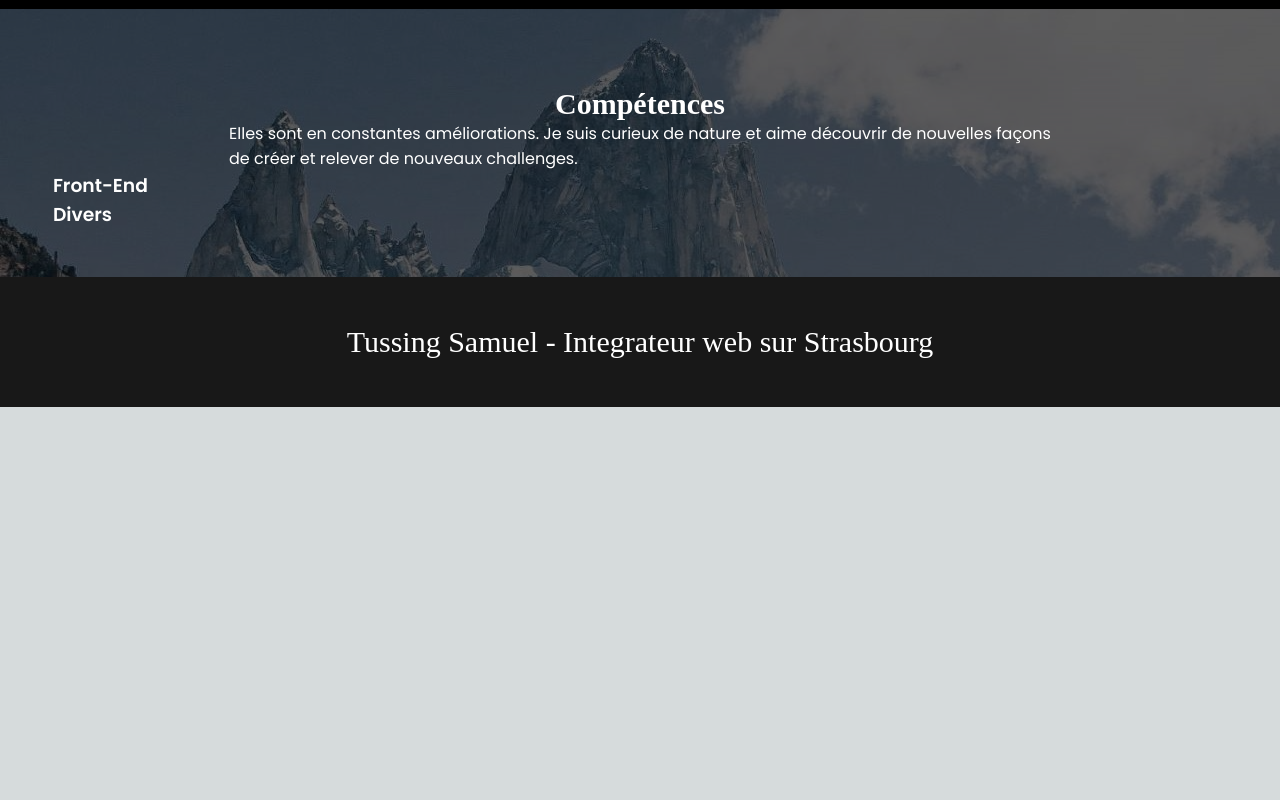
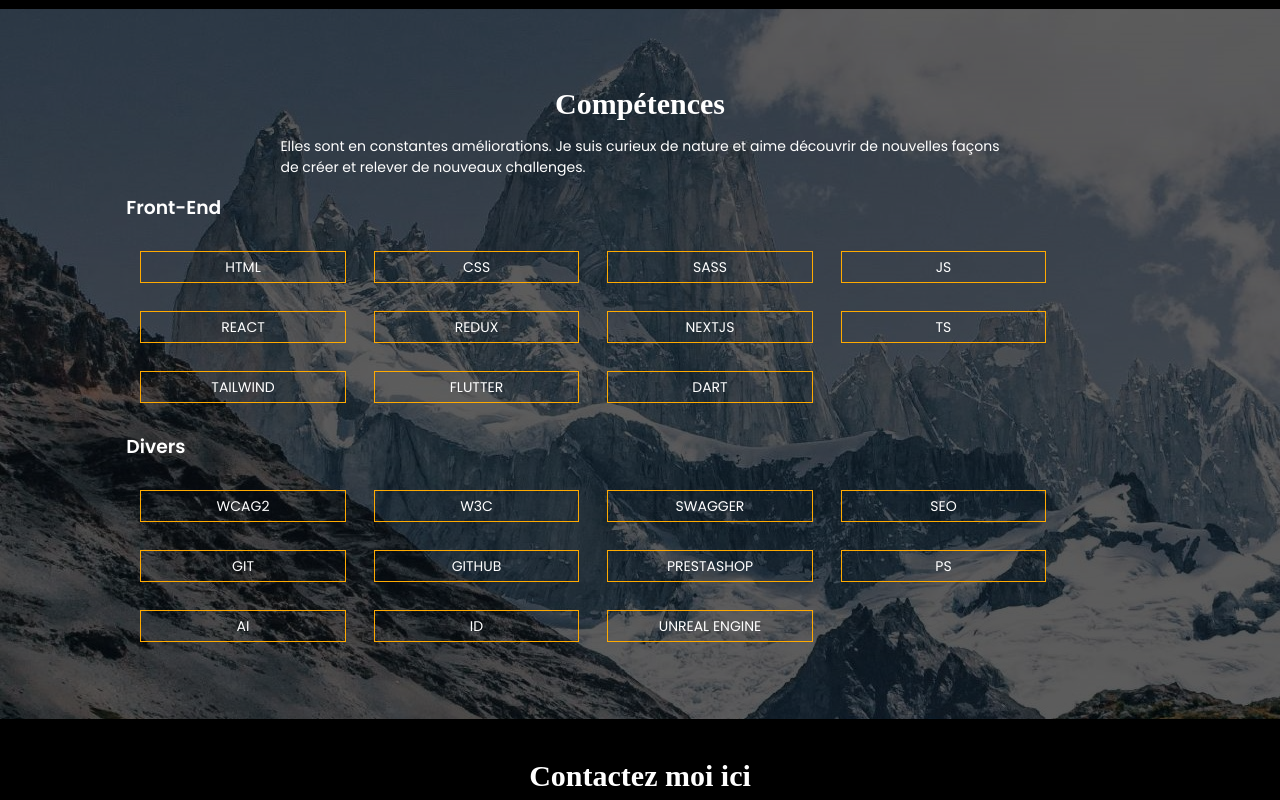
Before and after one commit to SamuelTussing/portfolio, a Next.js app: page /apropos in a window 1280 px wide. Shown: the part 1380-2180 px from the top of the page. Before the commit the page ends 1787 px from the top, so only its background shows below. Built offline with nearby package versions, Linux system fonts and the light colour scheme.

Commit message:
page apropos fini

```diff
--- a/src/app/apropos/page.jsx
+++ b/src/app/apropos/page.jsx
@@ -3,8 +3,11 @@ import styles from '../../styles/page.module.scss'
 import Footer from '../../component/footer/footer'
 import Photo from "../../../public/img/portrait.jpg"
 import Competence from '@/component/competence/competence'
+import datas from "../../data/data.json"
+import Contact from '@/component/contact/contact'
 
 export default function APropos() {
+    console.log(datas[0].front)
   return (
     <main className={styles.main}>
         <div className={styles.PageAPContainer}>
@@ -49,6 +52,7 @@ export default function APropos() {
 
         </div>
         <Competence/>
+        <Contact/>
         <Footer/>
     </main>
   )
--- /dev/null
+++ b/src/app/portfolio/_pageportfolio.scss
@@ -0,0 +1,16 @@
+@import "../../styles/variables";
+
+
+
+@media screen and (min-width: 320px){
+
+
+
+
+ }
+
+@media screen and (min-width: 768px){
+
+
+
+ }
--- a/src/component/button/button.jsx
+++ b/src/component/button/button.jsx
@@ -1,4 +1,3 @@
-import Image from "next/image";
 import styles from "@/styles/page.module.scss"
 
 
--- a/src/component/competence/_competence.scss
+++ b/src/component/competence/_competence.scss
@@ -28,10 +28,19 @@
     .Competencestext{
         width: 70%;
         text-align: justify;
+        margin: 0px 15px;
+        margin: 15px 0px;
+        font-size: 14px;
     }
     .CompetencesFront{
         width: 100%;
         color: white;
+    }
+    .CompetencesFrontList{
+        display: flex;
+        flex-direction: row;
+        flex-wrap: wrap;
+        margin: 15px 0px;
     }
 
 
--- a/src/component/competence/competence.jsx
+++ b/src/component/competence/competence.jsx
@@ -1,9 +1,16 @@
-import Image from "next/image";
+"use client"
+import React from "react"
 import styles from "@/styles/page.module.scss"
+import competences from "../../data/competences.json"
+import Vignette from "../vignette/vignette"
 
 
 
 const Competence = () =>{
+
+   let front = competences[0].front
+   let divers = competences[0].divers
+
     return(
         <div className={styles.PortfolioBGContainer}>
             <div className={styles.PortfolioContainer}>
@@ -16,9 +23,26 @@ const Competence = () =>{
 
                     <div className={styles.CompetencesFront}>
                         <h3>Front-End</h3>
+                        <div className={styles.CompetencesFrontList}>
+                           {front.map(item =>(
+                            <Vignette
+                            text={item}
+                            key={item}
+                            />
+
+                        ))}
+                        </div>
                     </div>
                     <div className={styles.CompetencesFront}>
                         <h3>Divers</h3>
+                        <div className={styles.CompetencesFrontList}>
+                           {divers.map(item =>(
+                            <Vignette
+                            text={item}
+                            key={item}
+                            />
+                        ))}
+                        </div>
                     </div>
                 </div>
 
--- a/src/component/portfolio/portfolio.jsx
+++ b/src/component/portfolio/portfolio.jsx
@@ -2,6 +2,7 @@
 import styles from "@/styles/page.module.scss"
 import Card from "../card/card"
 import data from '../../data/data.json';
+//import datas from '../../data/competences.json';
 import { useState } from "react";
 import Image from "next/image";
 import ArrowLeft from "../../../public/img/arrow_left.png"
@@ -15,6 +16,7 @@ const Portfolio = () => {
     const [CurrentIndex, SetCurrentIndex] = useState(0);
     let nbrProjets = data.length;
     let projet = data;
+    //console.log(datas[0].front)
 
     const previousImage = () => {
         // Fonction pour afficher l'image précédente
--- /dev/null
+++ b/src/component/vignette/_vignette.scss
@@ -0,0 +1,40 @@
+@import "../../styles/variables";
+
+
+
+@media screen and (min-width: 320px){
+
+    .Vignette{
+        border: solid 1px $color-primary;
+        margin: 9px;
+        height: 2rem;
+        width: 20%;
+        display: flex;
+        align-items: center;
+        justify-content: center;
+
+    }
+
+
+    .VignetteText{
+        color: white;
+        font-size: 14px;
+    }
+
+
+ }
+
+@media screen and (min-width: 768px){
+
+    .Vignette{
+        border: solid 1px $color-primary;
+        margin: 14px;
+        height: 2rem;
+        width: 20%;
+        display: flex;
+        align-items: center;
+        justify-content: center;
+
+    }
+
+ }
--- /dev/null
+++ b/src/component/vignette/vignette.jsx
@@ -0,0 +1,15 @@
+import styles from "@/styles/page.module.scss"
+
+
+
+const Vignette = ({text}) =>{
+    return(
+        <div className={styles.Vignette}>
+            <span className={styles.VignetteText}>{text}</span>
+        </div>
+
+
+    )
+}
+
+export default Vignette
--- /dev/null
+++ b/src/data/competences.json
@@ -0,0 +1,11 @@
+
+    [
+        {
+            "front": [
+            "HTML","CSS","SASS","JS","REACT","REDUX","NEXTJS","TS","TAILWIND","FLUTTER","DART"
+            ],
+            "divers": [
+            "WCAG2","W3C","SWAGGER","SEO","GIT","GITHUB","PRESTASHOP","PS","AI","ID","UNREAL ENGINE"
+            ]
+        }
+    ]
--- a/src/styles/page.module.css
+++ b/src/styles/page.module.css
@@ -1104,6 +1104,46 @@
   }
 }
 @media screen and (min-width: 320px) {
+  .title {
+    font-family: "Playfair Display";
+    font-weight: 500;
+    font-size: 30px;
+    color: white;
+  }
+  .title2 {
+    font-family: "Playfair Display";
+    font-weight: 500;
+    font-size: 20px;
+    color: white;
+  }
+  .titleXL {
+    font-family: "Playfair Display";
+    font-weight: 600;
+    font-size: 60px;
+    color: white;
+  }
+}
+@media screen and (min-width: 768px) {
+  .title {
+    font-family: "Playfair Display";
+    font-weight: 500;
+    font-size: 40px;
+    color: white;
+  }
+  .title2 {
+    font-family: "Playfair Display";
+    font-weight: 500;
+    font-size: 30px;
+    color: white;
+  }
+  .titleXL {
+    font-family: "Playfair Display";
+    font-weight: 500;
+    font-size: 60px;
+    color: white;
+  }
+}
+@media screen and (min-width: 320px) {
   .Competencestitle {
     font-family: "Playfair Display";
     font-weight: 600;
@@ -1128,10 +1168,85 @@
   .Competencestext {
     width: 70%;
     text-align: justify;
+    margin: 0px 15px;
+    margin: 15px 0px;
+    font-size: 14px;
   }
   .CompetencesFront {
     width: 100%;
     color: white;
+  }
+  .CompetencesFrontList {
+    display: flex;
+    flex-direction: row;
+    flex-wrap: wrap;
+    margin: 15px 0px;
+  }
+}
+@media screen and (min-width: 320px) {
+  .title {
+    font-family: "Playfair Display";
+    font-weight: 500;
+    font-size: 30px;
+    color: white;
+  }
+  .title2 {
+    font-family: "Playfair Display";
+    font-weight: 500;
+    font-size: 20px;
+    color: white;
+  }
+  .titleXL {
+    font-family: "Playfair Display";
+    font-weight: 600;
+    font-size: 60px;
+    color: white;
+  }
+}
+@media screen and (min-width: 768px) {
+  .title {
+    font-family: "Playfair Display";
+    font-weight: 500;
+    font-size: 40px;
+    color: white;
+  }
+  .title2 {
+    font-family: "Playfair Display";
+    font-weight: 500;
+    font-size: 30px;
+    color: white;
+  }
+  .titleXL {
+    font-family: "Playfair Display";
+    font-weight: 500;
+    font-size: 60px;
+    color: white;
+  }
+}
+@media screen and (min-width: 320px) {
+  .Vignette {
+    border: solid 1px #ffaa00;
+    margin: 9px;
+    height: 2rem;
+    width: 20%;
+    display: flex;
+    align-items: center;
+    justify-content: center;
+  }
+  .VignetteText {
+    color: white;
+    font-size: 14px;
+  }
+}
+@media screen and (min-width: 768px) {
+  .Vignette {
+    border: solid 1px #ffaa00;
+    margin: 14px;
+    height: 2rem;
+    width: 20%;
+    display: flex;
+    align-items: center;
+    justify-content: center;
   }
 }
 .main {
--- a/src/styles/page.module.scss
+++ b/src/styles/page.module.scss
@@ -11,7 +11,9 @@
 @import "../component/card/card";
 @import "../component/contact/constact.scss";
 @import "../app/apropos/pageAPropos";
+@import "../app/portfolio/pageportfolio";
 @import "../component/competence/competence";
+@import "../component/vignette/vignette";
 
 
 .main {
```
Also changed, not shown: 1 other file (tests, documents, lock files or other folders).
